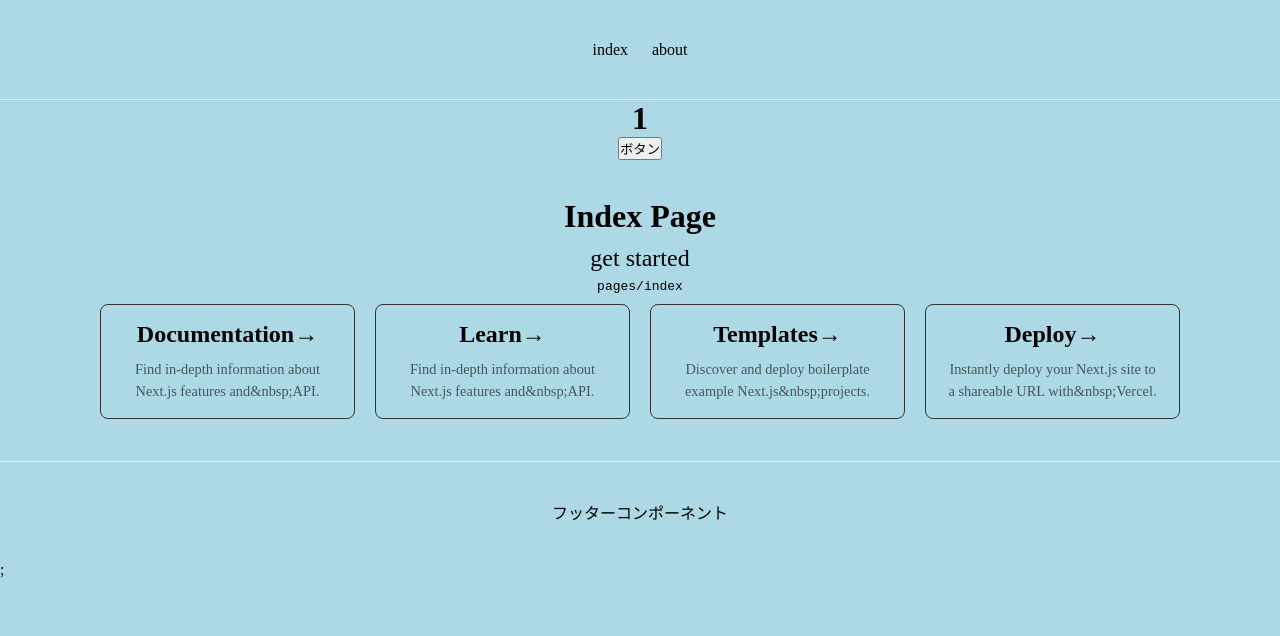
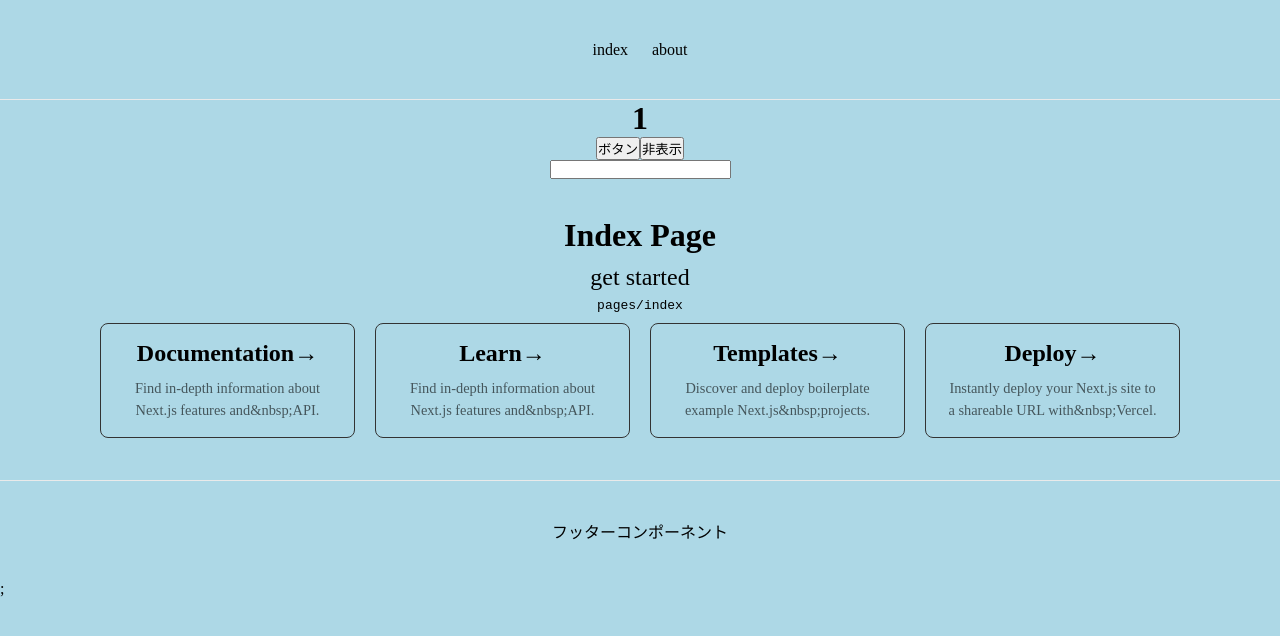
Before and after one commit to nobyn0312/LearnNextjs-react-kouza, a Next.js app: page / in a window 1280 px wide. Shown: the top 636 px of the page. Built offline with nearby package versions, Linux system fonts and the light colour scheme.

Commit message:
button追加 真偽値の切り替え

```diff
--- a/src/pages/index.jsx
+++ b/src/pages/index.jsx
@@ -9,14 +9,26 @@
 export default function Home() {
 
   const [count, setCount] = useState(1);
+  const [text, setText] = useState("");
+  const [isShow, setIsShow] = useState(true);
 
 
   const handleClick = useCallback(
     (e) => {
-      if(count <10){
+      if (count < 10) {
         setCount((count) => count + 1);
       }
-    },[])
+    }, [count])
+
+    const handleDisplay =useCallback((()=>{
+      setIsShow((isShow)=>!isShow)
+    },[]))
+
+            // if(isShow){
+        //   return false;
+        // }
+        // 三項演算子ver
+        // return isShow ? false : true;
 
   useEffect(() => {
     document.body.style.backgroundColor = "lightblue"
@@ -24,6 +36,10 @@
       document.body.style.backgroundColor = "pink"
     }
   }, [])
+
+  const handleChange =useCallback((e) => {
+    setText(e.target.value)
+   },[])
 
   return (
     <>
@@ -33,9 +49,15 @@
         <link rel="icon" href="/favicon.ico" />
       </Head>
       <Header />
-      <div style={{margin:"0 auto",textAlign:"center"}}>
-      <h1>{count}</h1>
-      <button onClick={handleClick}>ボタン</button>
+      <div style={{ margin: "0 auto", textAlign: "center" }}>
+       {isShow ? ( <h1>{count}</h1>):(null)}
+        <button onClick={handleClick}>ボタン</button>
+        <button onClick={handleDisplay}>
+        {isShow ? "非表示" : "表示"}</button>
+        <br />
+        <input type="text"
+         value={text}
+         onChange={handleChange} />
       </div>
 
       <Main page="index" />
```
